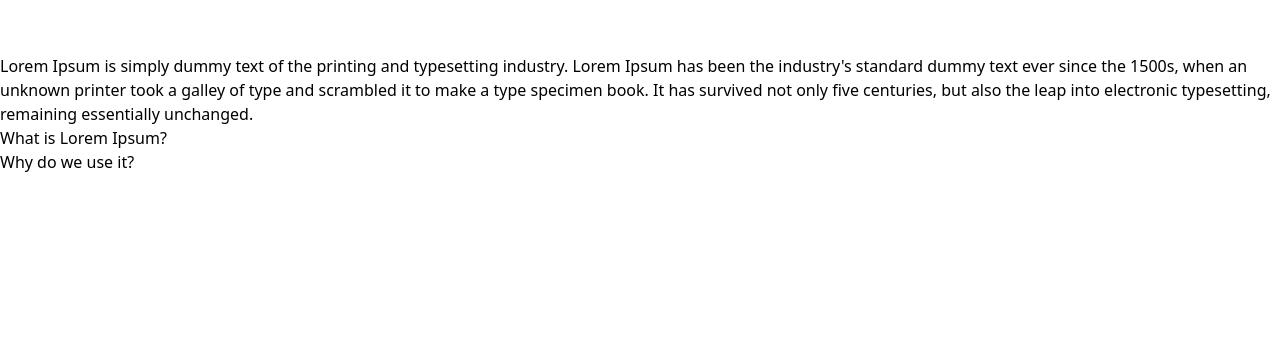
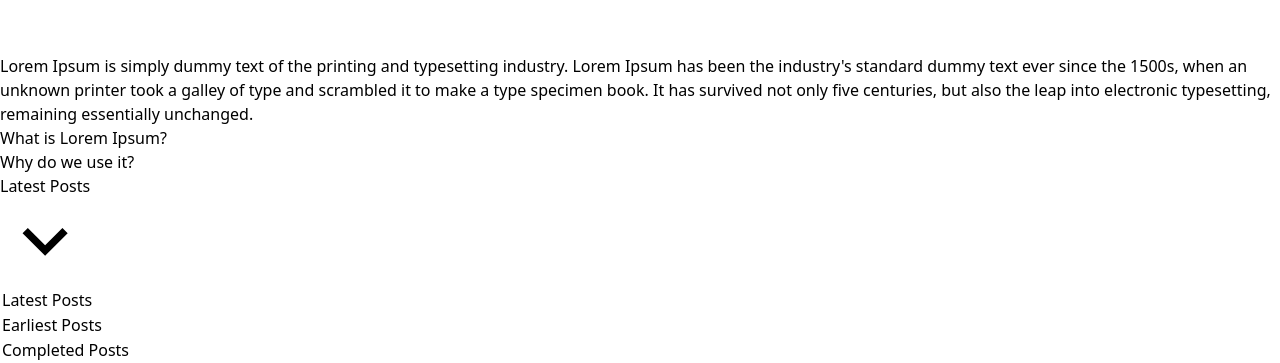
Before and after one commit to ghazaleaghaei/lintense, a React (Vite) app: page / in a window 1280 px wide. Shown: the part 5474-5837 px from the top of the page. Before the commit the page ends 5648 px from the top, so only its background shows below. Built offline with nearby package versions, Linux system fonts and the light colour scheme.

Commit message:
commited by script

```diff
--- a/src/App.jsx
+++ b/src/App.jsx
@@ -1,13 +1,17 @@
-import { Accordions } from "./Exports"
+import {
+    Accordions,
+    Sort
+} from "./Exports"
 
 function App() {
 
     return (
         <>
             <h1 className="text-3xl font-bold text-sky-300 text-center">
-               useful components
+                useful components
             </h1>
             <Accordions />
+            <Sort />
         </>
     )
 }
--- /dev/null
+++ b/src/Components/Sort/Exports.jsx
@@ -0,0 +1,5 @@
+import Sort from './Sort'
+import Select from './Select'
+
+export { Sort }
+export { Select }
--- /dev/null
+++ b/src/Components/Sort/Select.jsx
@@ -0,0 +1,48 @@
+import { ArrowDown } from "../Svg/Exports"
+import { useState } from "react"
+
+function Select({ sortBy, onSelect }) {
+    const [isOpen, setIsOpen] = useState(false)
+    return (
+        <>
+            <div class="relative h-[133.5px] w-48 mx-auto overflow-y-hidden">
+                <button
+                    class="flex items-center h-8 w-full pe-3 ps-2 border border-black focus:outline-none"
+                    onClick={() => { setIsOpen(!isOpen) }}
+                >
+                    <span class="text-sm leading-none">
+                        {sortBy}
+                    </span>
+                    <ArrowDown class="w-5 ms-auto" />
+                </button>
+                <div class={`absolute flex flex-col w-full mt-1 border border-black shadow-lg *:flex *:items-center *:h-8 *:px-3 *:text-sm hover:*:bg-sky-100 duration-300 *:cursor-pointer ${isOpen ? "translate-x-0" : "translate-y-full"}`}>
+                    <option
+                        value="Latest Posts"
+                        onClick={(e) => { onSelect(e), setIsOpen(!isOpen) }}
+                    >
+                        Latest Posts
+                    </option>
+                    <option
+                        value="Earliest Posts"
+                        onClick={(e) => { onSelect(e), setIsOpen(!isOpen) }}
+                    >
+                        Earliest Posts
+                    </option>
+                    <option
+                        value="Completed Posts"
+                        onClick={(e) => { onSelect(e), setIsOpen(!isOpen) }}
+                    >
+                        Completed Posts
+                    </option>
+                </div>
+            </div>
+            {/* <select value={sorted} onChange={(e) => { setSorted(e.target.value) }}>
+                <option value="latest">Latest Posts</option>
+                <option value="earliest">Earliest Posts</option>
+                <option value="completed">Completed Posts</option>
+            </select> */}
+        </>
+    )
+}
+
+export default Select
--- /dev/null
+++ b/src/Components/Sort/Sort.jsx
@@ -0,0 +1,24 @@
+import {
+    Select
+} from "./Exports"
+import { useState } from "react"
+
+function Sort() {
+    const [sortBy, setSortBy] = useState("Latest Posts")
+    const [items, setItems] = useState([])
+    let sortedItems = items
+    if (sortBy === "Latest Posts")
+        sortedItems = [...items].sort((a, b) => new Date(a.createdAt) - new Date(b.createdAt))
+    if (sortBy === "Earliest Posts")
+        sortedItems = [...items].sort((a, b) => new Date(b.createdAt) - new Date(a.createdAt))
+    if (sortBy === "Completed Posts")
+        sortedItems = [...items].sort((a, b) => Number(a.completed) - Number(b.completed))
+    return (
+        <>
+            <Select sortBy={sortBy}
+                onSelect={(e) => { setSortBy(e.target.value) }} />
+        </>
+    )
+}
+
+export default Sort
--- a/src/Exports.jsx
+++ b/src/Exports.jsx
@@ -1,5 +1,9 @@
-import {Accordion} from "./Components/Accordion/Exports"
+import { Accordion } from "./Components/Accordion/Exports"
 import { Accordions } from "./Components/Accordion/Exports"
+import { Sort } from './Components/Sort/Exports'
+import { Select } from './Components/Sort/Exports'
 
-export {Accordion}
-export {Accordions}
+export { Accordion }
+export { Accordions }
+export { Sort }
+export { Select }
```
